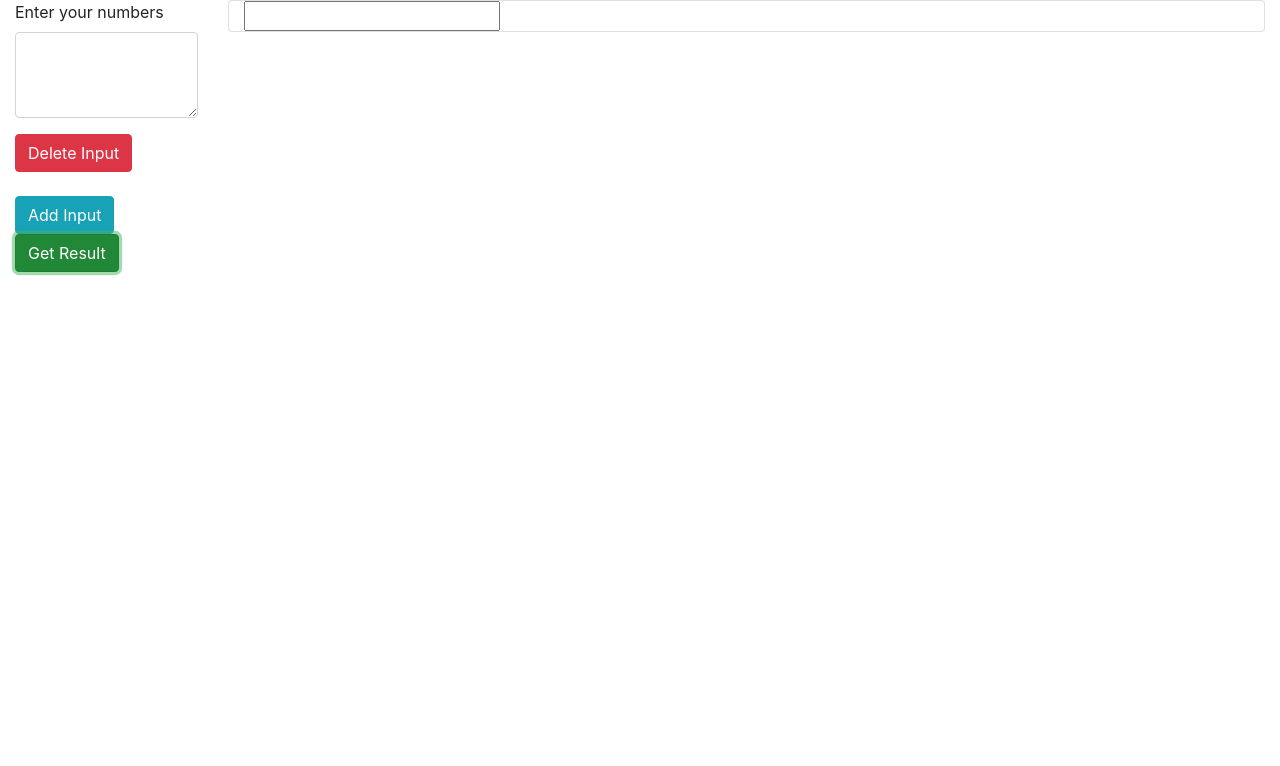
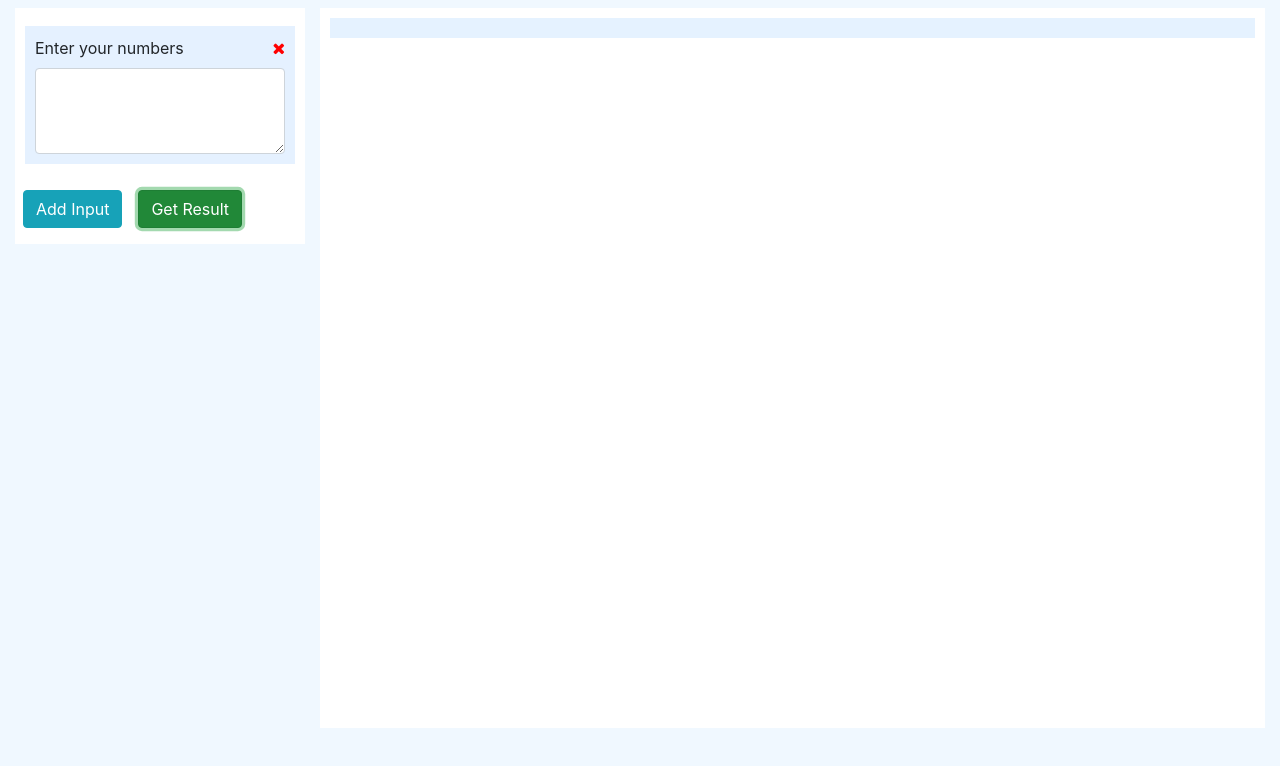
Before and after one commit to velu-dev/anbu-lattery, an Angular app: page / in a window 1280 px wide. Both pictures are taken after a click on the button "Get Result". Shown: the top 766 px of the page. Built offline with nearby package versions, Linux system fonts and the light colour scheme.

Commit message:
UI implementation added

```diff
--- a/src/app/app.component.css
+++ b/src/app/app.component.css
@@ -1,3 +1,85 @@
-.container{
-    max-width:100%;
+.container {
+    max-width: 100%;
 }
+
+.main {
+    background-color: #ffffff;
+    padding: 10px;
+    max-height: 90vh;
+    overflow: auto;
+}
+
+.main-container {
+    padding: 10px;
+    min-height: 90vh;
+    max-height: 90vh;
+    overflow: auto;
+}
+
+.inner-container {
+    background-color: #e5f2ff;
+    padding: 10px;
+}
+
+.custom-add {
+    margin-top: 10px;
+    padding: 10px;
+    background-color: rgb(0 123 255 / 10%);
+}
+
+.custom-add label {
+    width: 100%;
+}
+
+.custom-add label span {
+    float: right;
+    color: red;
+    cursor: pointer;
+}
+
+.main-container {
+    background-color: #ffffff;
+}
+
+.fixed-bottom-button {
+    position: fixed;
+    bottom: 100px;
+    left: 50px;
+}
+
+.info {
+    text-align: center;
+    top: 30%;
+    position: absolute;
+    margin: 0px auto;
+    width: 100%;
+    font-size: 20px;
+    color: #e0e0e0;
+}
+
+.info div:first-child {
+    font-size: 30px;
+}
+
+.list-card {
+    text-align: center;
+    padding: 15px 10px;
+    background: #ffffff;
+    border: none;
+}
+
+.list-card .card-title {
+    margin-bottom: 5px;
+    color: #2d2d2d;
+    font-size: 18px;
+}
+
+.list-card .card-title span {
+    font-weight: bold;
+    color: #10bf38;
+}
+
+.list-card .card-text {
+    font-size: 14px;
+    color: #5f5f5f;
+}
--- a/src/app/app.component.html
+++ b/src/app/app.component.html
@@ -1,33 +1,41 @@
 <div class="container">
   <div class="row">
-    <div class="col-2">
+    <div class="col-3 mt-2">
+      <div class="main">
         <form [formGroup]="inputForm">
           <div formArrayName="inputValue">
             <div *ngFor="let item of inputData.controls; let pointIndex=index" [formGroupName]="pointIndex">
-            <div class="form-group">
-              <label for="exampleFormControlTextarea1">Enter your numbers</label>
+              <div class="form-group mt-2 custom-add">
+                <label for="exampleFormControlTextarea1">Enter your numbers <span
+                    (click)="deleteSellingPoint(pointIndex)"><i class="fa fa-close"></i></span></label>
                 <textarea class="form-control" name="userValue" formControlName="input" id="exampleFormControlTextarea1"
                   rows="3"></textarea>
+
+                <!-- <button type="button" class="btn btn-danger mt-2" (click)="deleteSellingPoint(pointIndex)">Delete Input</button> -->
               </div>
-            <button type="button" class="btn btn-danger" (click)="deleteSellingPoint(pointIndex)">Delete Input</button>
             </div>
           </div>
         </form>
-      <br> <button type="button" class="btn btn-info" (click)="addSellingPoint()">Add Input</button>
-      <button type="submit" class="btn btn-success " (click)="getResult()">Get Result</button>
-
-
       </div>
-    <div class="col-10">
-      <div class="card" *ngFor="let finalresult of finalResult">
-        <div class="container">
-          <input type="text">
+      <div class="text-left bg-white pb-3 pl-2">
+        <button type="button" class="btn btn-info" (click)="addSellingPoint()">Add Input</button>
+        <button type="submit" class="btn btn-success ml-3" (click)="getResult()">Get Result</button>
+      </div>
+    </div>
+    <div class="col-9 mt-2 pl-0">
+      <div class="main-container">
+        <!-- <div class="info">
+          <div> No Data Avaliable</div>
+          <div> Please Enter your numbers and click GET RESULET</div>
+        </div> -->
+        <div class="mb-3" *ngFor="let finalresult of finalResult">
+          <div class="inner-container">
+            <!-- <input type="text"> -->
             <div class="row">
-            <div class="col-3" *ngFor="let result of finalresult;let i=index">
-              <div class="card-content">
-                <div class="card-body cleartfix">
-                  <div class="card">
-                    <h5 class="card-title text-info">{{result?.filterKey}} Count: {{result?.count}}</h5>
+              <div class="col-3 mb-3" *ngFor="let result of finalresult;let i=index">
+                  <div class="cleartfix">
+                    <div class="card list-card">
+                      <h5 class="card-title"><span>{{result?.filterKey}}</span>&nbsp; Count: {{result?.count}}</h5>
                       <p class="card-text"><span *ngFor="let value of result?.totalValue">{{value}} </span></p>
                     </div>
                 </div>
--- a/src/index.html
+++ b/src/index.html
@@ -9,6 +9,7 @@
   <title>Lottery Analysis</title>
   <link rel="stylesheet" href="https://cdn.jsdelivr.net/npm/bootstrap@4.6.0/dist/css/bootstrap.min.css"
       integrity="sha384-B0vP5xmATw1+K9KRQjQERJvTumQW0nPEzvF6L/Z6nronJ3oUOFUFpCjEUQouq2+l" crossorigin="anonymous">
+      <link rel="stylesheet" href="https://cdnjs.cloudflare.com/ajax/libs/font-awesome/4.7.0/css/font-awesome.min.css">
   <script src="https://code.jquery.com/jquery-3.5.1.slim.min.js"
       integrity="sha384-DfXdz2htPH0lsSSs5nCTpuj/zy4C+OGpamoFVy38MVBnE+IbbVYUew+OrCXaRkfj"
       crossorigin="anonymous"></script>
--- a/src/styles.css
+++ b/src/styles.css
@@ -1 +1,4 @@
 /* You can add global styles to this file, and also import other style files */
+body {
+    background-color: aliceblue;
+}
```
Lines whose indentation alone changed are shown as unchanged.
